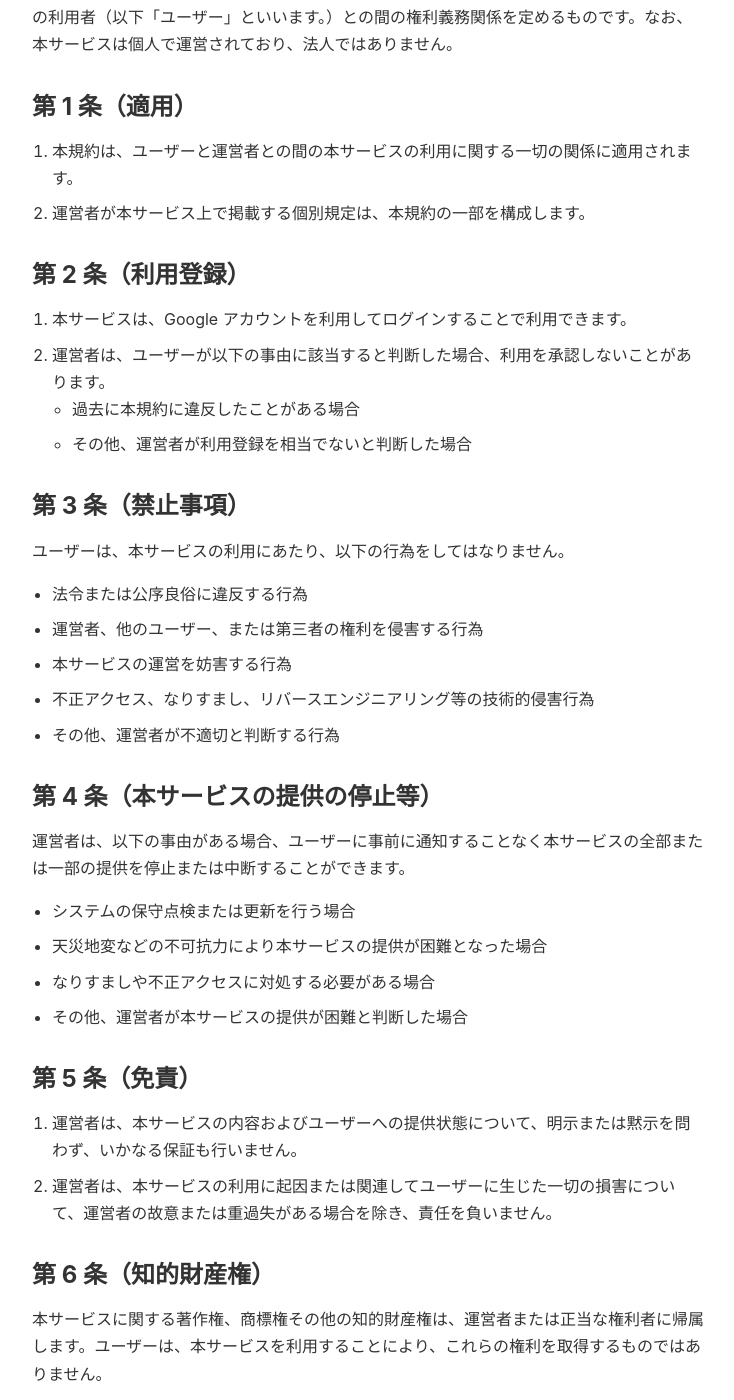
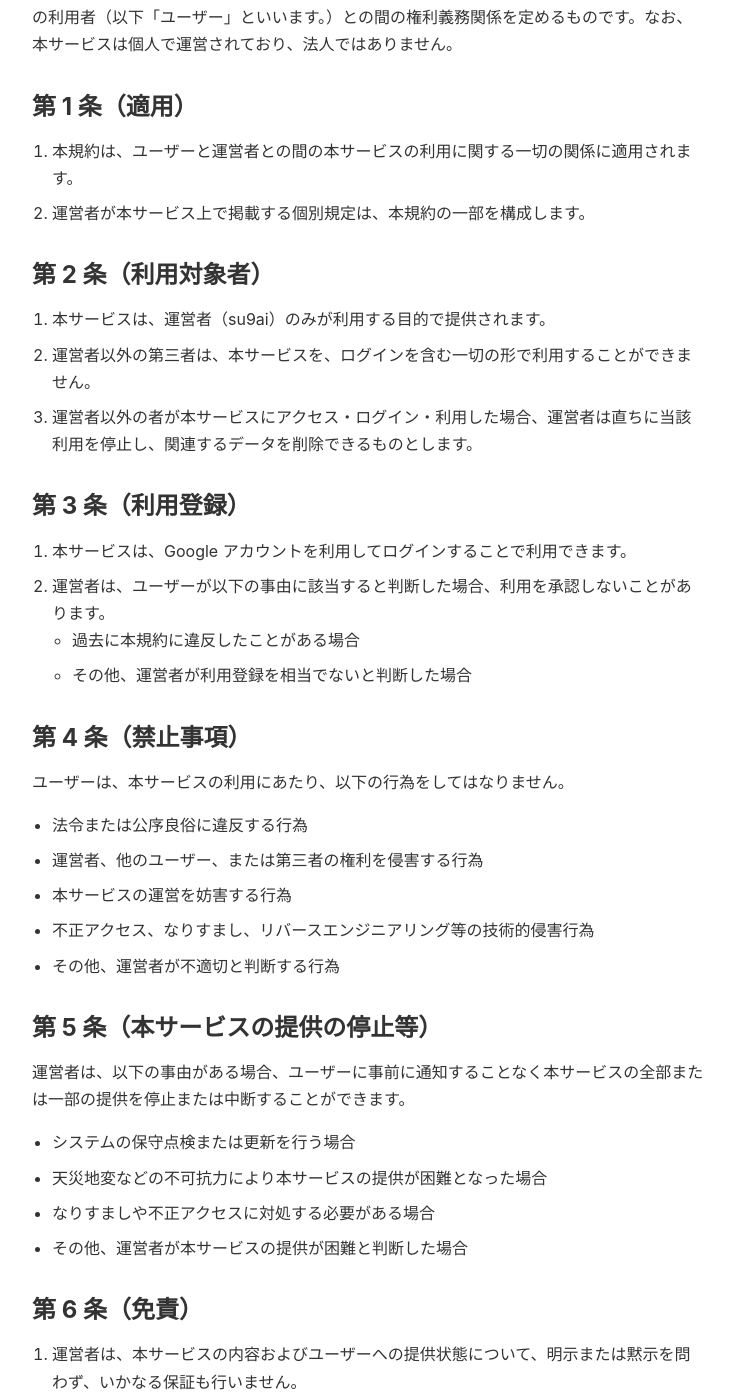
Before and after one commit to su9ai/auth.su9ai.net, a Jekyll site: the page built from terms-of-service.md, in a window 1280 px wide and 1400 px high, scrolled down 290 px. Shown: the whole window, without its empty margins (272-1006 px from the left). Built offline with Jekyll 4.4.1, drawn with Linux system fonts in a browser that asks for light colours; some of the changed text lies outside the part shown.

```diff
--- a/terms-of-service.md
+++ b/terms-of-service.md
@@ -16,14 +16,20 @@ description: 当サービスの利用に関する条件を定めています。
 1. 本規約は、ユーザーと運営者との間の本サービスの利用に関する一切の関係に適用されます。
 2. 運営者が本サービス上で掲載する個別規定は、本規約の一部を構成します。
 
-## 第 2 条（利用登録）
+## 第 2 条（利用対象者）
+
+1. 本サービスは、運営者（{{ site.author.name }}）のみが利用する目的で提供されます。
+2. 運営者以外の第三者は、本サービスを、ログインを含む一切の形で利用することができません。
+3. 運営者以外の者が本サービスにアクセス・ログイン・利用した場合、運営者は直ちに当該利用を停止し、関連するデータを削除できるものとします。
+
+## 第 3 条（利用登録）
 
 1. 本サービスは、Google アカウントを利用してログインすることで利用できます。
 2. 運営者は、ユーザーが以下の事由に該当すると判断した場合、利用を承認しないことがあります。
     - 過去に本規約に違反したことがある場合
     - その他、運営者が利用登録を相当でないと判断した場合
 
-## 第 3 条（禁止事項）
+## 第 4 条（禁止事項）
 
 ユーザーは、本サービスの利用にあたり、以下の行為をしてはなりません。
 
```
Also changed, not shown: other parts of terms-of-service.md (+5 -5 lines), index.md (+10 -0 lines), privacy-policy.md (+3 -0 lines).
